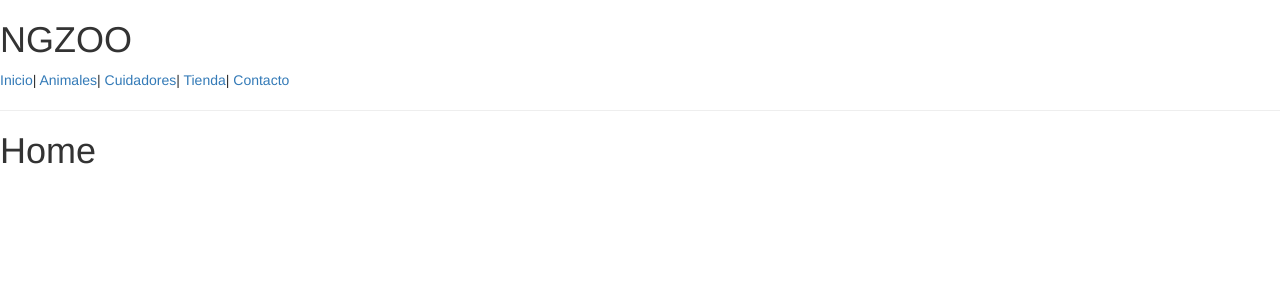
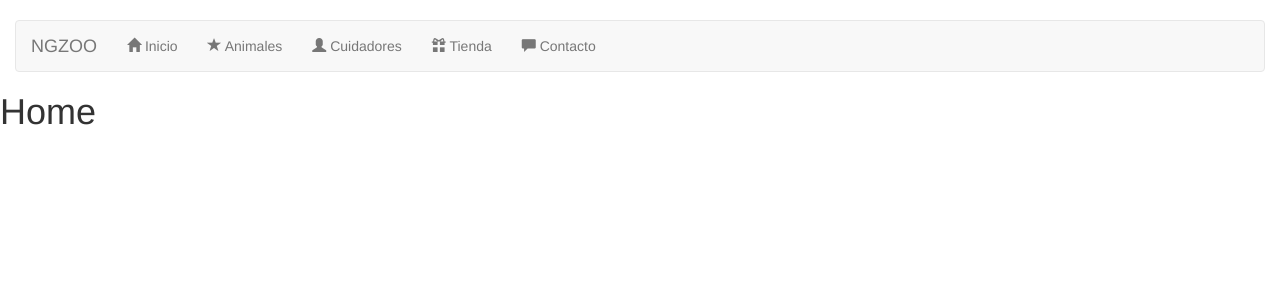
Before and after one commit to OussamaAlouat/curso-angular8, an Angular app: page / in a window 1280 px wide. Shown: the top 300 px of the page. Built offline with nearby package versions, Linux system fonts and the light colour scheme.

Commit message:
Changed the nav bar component

```diff
--- a/src/app/app.component.html
+++ b/src/app/app.component.html
@@ -1,17 +1,50 @@
+<div class="navigation col-lg-12">
+  <nav class="navbar navbar-default">
+    <div class="container-fluid">
+      <div class="navbar-header">
+        <a class="navbar-brand" [routerLink]="['/home']">{{title}}</a>
+      </div>
+      <ul class="nav navbar-nav">
+        <li>
+          <a [routerLink]="['/home']">
+            <span class="glyphicon glyphicon-home"></span>
+            Inicio
+          </a>
+        </li>
+        <li>
+          <a [routerLink]="['/animales']">
+            <span class="glyphicon glyphicon-star"></span>
+            Animales
+          </a>
+        </li>
+        <li>
+          <a [routerLink]="['/cuidadores']">
+            <span class="glyphicon glyphicon-user"></span>
+            Cuidadores
+          </a>
+        </li>
+        <li>
+          <a [routerLink]="['/tienda']">
+            <span class="glyphicon glyphicon-gift"></span>
+            Tienda
+          </a>
+        </li>
+        <li>
+          <a [routerLink]="['/contacto']">
+            <span class="glyphicon glyphicon-comment"></span>
+            Contacto
+          </a>
+        </li>
+        <li class="hidden">
+          <span *ngIf="emailContacto">
+            <strong> Email de contacto:</strong> {{emailContacto}}
+            <button (click)="removeEmail()">Eliminar email de contacto</button>
+          </span>
+        </li>
+      </ul>
+    </div>
+  </nav>
+</div>
 <div>
-  <h1>{{title}}</h1>
-  <!-- <tienda></tienda> -->
-  <a [routerLink]="['/home']">Inicio</a>|
-  <a [routerLink]="['/animales']">Animales</a>|
-  <a [routerLink]="['/cuidadores']">Cuidadores</a>|
-  <a [routerLink]="['/tienda']">Tienda</a>|
-  <a [routerLink]="['/contacto']">Contacto</a>
-
-  <span *ngIf="emailContacto">
-    <strong> Email de contacto:</strong> {{emailContacto}}
-    <button (click)="removeEmail()">Eliminar email de contacto</button>
-
-  </span>
-  <hr>
   <router-outlet></router-outlet>
 </div>
```
